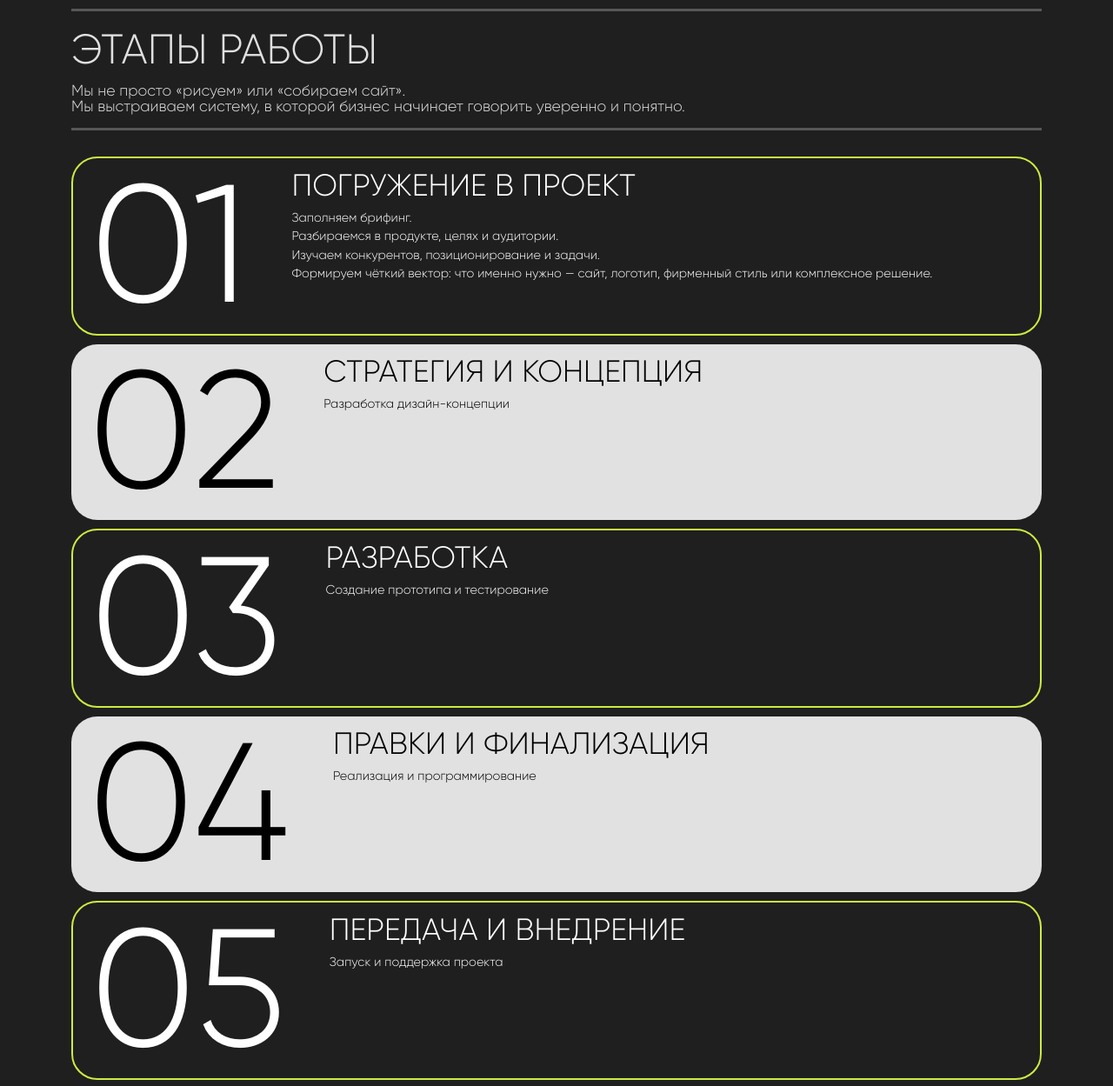
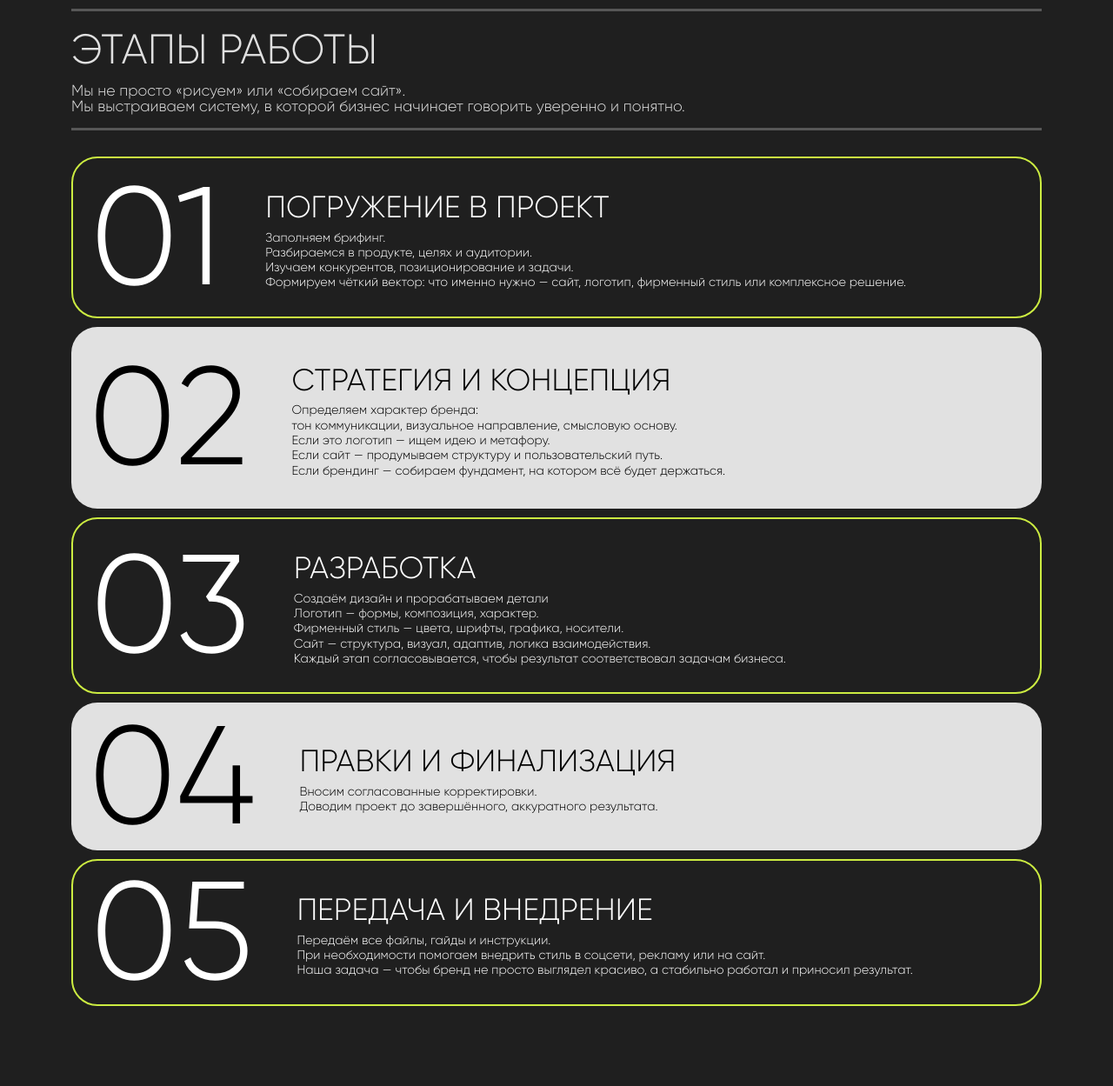
Before and after one commit to ToHellForever/g, a Django app: page / in a window 1280 px wide. Shown: the part 2933-4182 px from the top of the page at 87% size. After the commit the page ends 4090 px from the top, so only its background shows below. Run offline with Django 5.2, Linux system fonts and the light colour scheme; data that the repository does not hold is empty.

Commit message:
визуально блоки готовы, нужно накинуть анимацию

```diff
--- a/static/css/blocks.css
+++ b/static/css/blocks.css
@@ -50,14 +50,13 @@
     margin-right: 0;
 }
 
+
+
+
 /* Стили для блоков этапов работы */
 .stages-container {
     width: 100%;
     margin-top: 30px;
-}
-
-.stage-block {
-    display: flex;
 }
 
 .stage-block,
@@ -67,19 +66,22 @@
     align-items: flex-start;
     margin-top: 10px;
     width: 100%;
-    padding: 5px 20px; /* Уменьшаем верхний и нижний padding */
+    padding-left: 20px;
     border: 2px solid rgba(204, 236, 65, 1);
     border-radius: 30px;
 }
 .stage-block-2 {
     background: rgba(225, 225, 225, 1);
     border: none !important;
-    padding: 5px 20px; /* Уменьшаем верхний и нижний padding */
+    padding: 5px 20px;
 }
 
 .stage-content {
     display: flex;
     flex-direction: column;
     align-items: flex-start;
-    margin-left: 50px;
+    justify-content: center;
+    margin: auto 0;
+    padding-top: 30px;
+    padding-bottom: 30px;
 }
--- a/static/css/fonts.css
+++ b/static/css/fonts.css
@@ -157,12 +157,13 @@ p {
 .stage-number,
 .stage-number-2 {
     font-family: 'Gilroy-Light', sans-serif !important;
-    font-size: 12rem;
+    font-size: 10rem;
     color: rgba(255, 255, 255, 1);
     text-align: center;
-    margin-top: 0;
+    margin-right: 50px !important;
     line-height: 1;
     align-self: flex-start;
+    margin: auto 0;
 }
 
 .stage-h,
@@ -182,6 +183,7 @@ p {
     margin-top: 0px;
     color: rgba(255, 255, 255, 1);
     font-weight: 400;
+    line-height: 1.2;
 }
 
 .stage-text-2,
--- a/templates/landing.html
+++ b/templates/landing.html
@@ -203,28 +203,32 @@
             <div class="stage-number-2">02</div>
             <div class="stage-content">
             <div class="stage-h-2">СТРАТЕГИЯ И КОНЦЕПЦИЯ</div>
-            <div class="stage-text-2">Разработка дизайн-концепции</div>
+            <div class="stage-text-2">Определяем характер бренда:<br>тон коммуникации, визуальное направление, смысловую основу.<br>
+Если это логотип — ищем идею и метафору.<br>Если сайт — продумываем структуру и пользовательский путь.<br>Если брендинг — собираем фундамент, на котором всё будет держаться.</div>
         </div>
         </div>
         <div class="stage-block">
             <div class="stage-number">03</div>
             <div class="stage-content">
                 <div class="stage-h">РАЗРАБОТКА</div>
-                <div class="stage-text">Создание прототипа и тестирование</div>
+                <div class="stage-text">Создаём дизайн и прорабатываем детали<br>
+Логотип — формы, композиция, характер.<br>Фирменный стиль — цвета, шрифты, графика, носители.<br>Сайт — структура, визуал, адаптив, логика взаимодействия.<br>
+Каждый этап согласовывается, чтобы результат соответствовал задачам бизнеса.</div>
             </div>
         </div>
         <div class="stage-block-2">
             <div class="stage-number-2">04</div>
             <div class="stage-content">
                 <div class="stage-h-2">ПРАВКИ И ФИНАЛИЗАЦИЯ</div>
-                <div class="stage-text-2">Реализация и программирование</div>
+                <div class="stage-text-2">Вносим согласованные корректировки.<br>Доводим проект до завершённого, аккуратного результата.</div>
             </div>
         </div>
         <div class="stage-block">
             <div class="stage-number">05</div>
             <div class="stage-content">
                 <div class="stage-h">ПЕРЕДАЧА И ВНЕДРЕНИЕ</div>
-                <div class="stage-text">Запуск и поддержка проекта</div>
+                <div class="stage-text">Передаём все файлы, гайды и инструкции.<br>При необходимости помогаем внедрить стиль в соцсети, рекламу или на сайт.<br>
+Наша задача — чтобы бренд не просто выглядел красиво, а стабильно работал и приносил результат.</div>
             </div>
         </div>
     </div>
```
